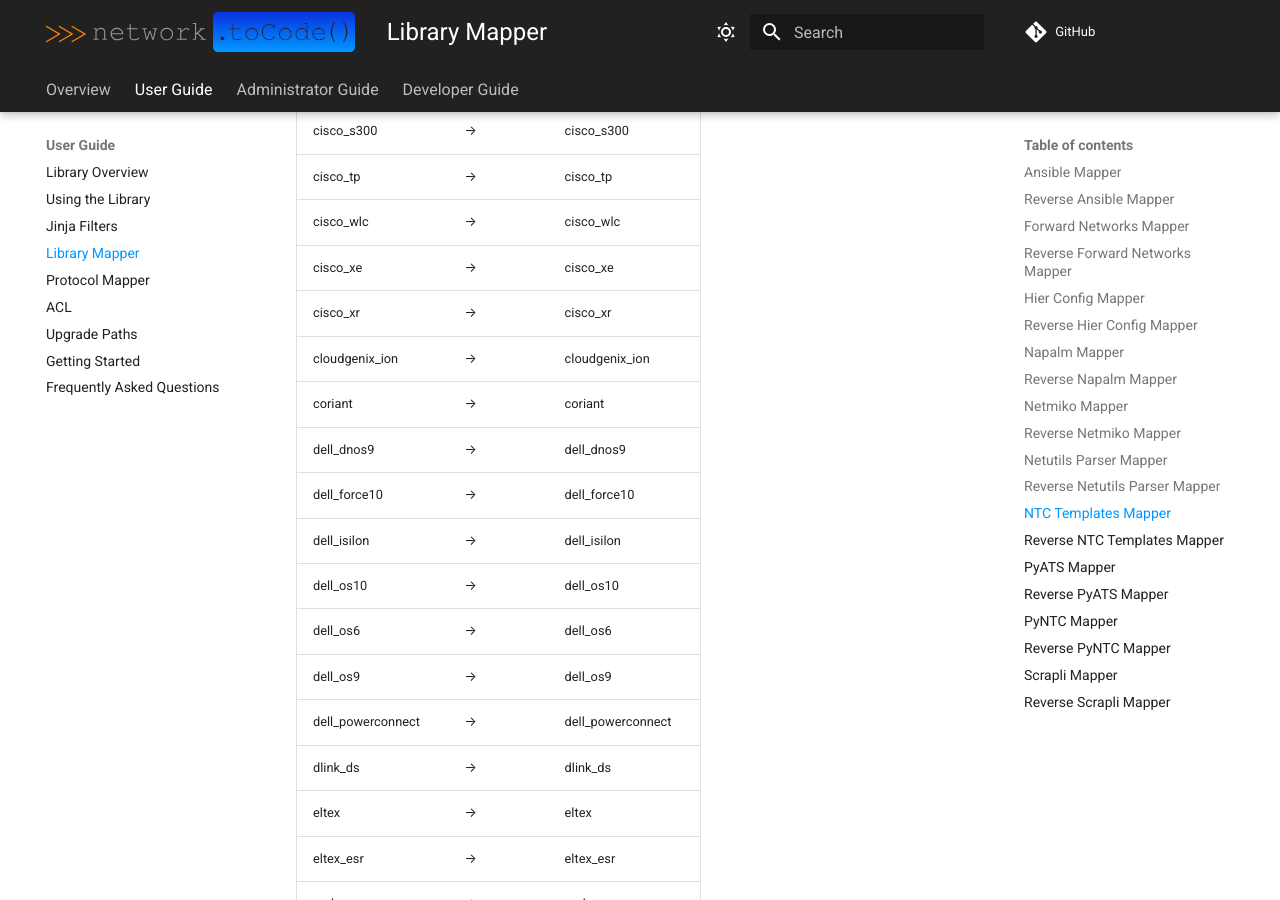
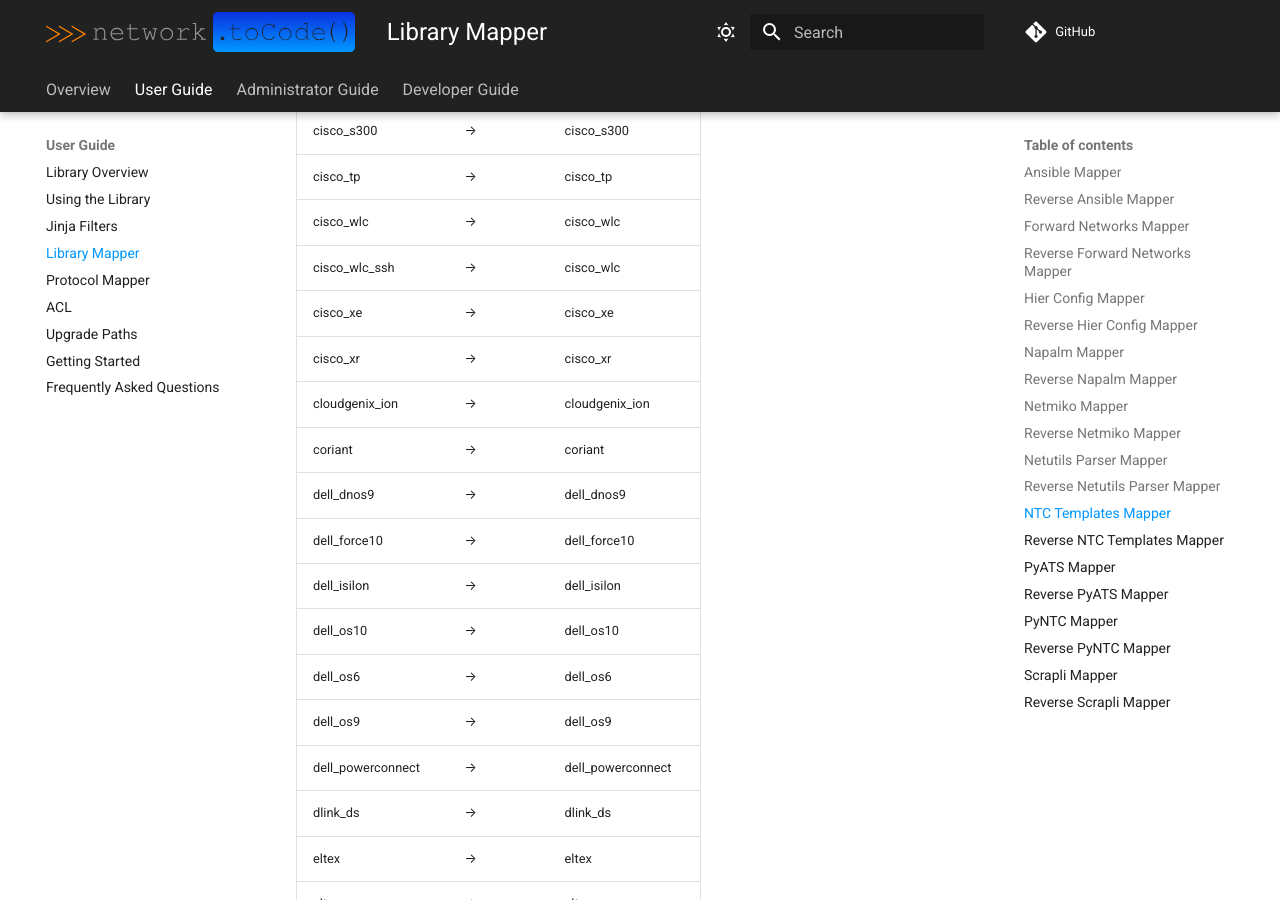
Before and after one commit to networktocode/netutils, an MkDocs documentation site: the page built from docs/user/lib_use_cases_lib_mapper.md, in a window 1280 px wide and 900 px high, scrolled down 22822 px. Built offline with MkDocs 1.6.1 and Material for MkDocs 9.7.7, drawn with Linux system fonts in a browser that asks for light colours; comment, search, counter and statistics services are not loaded; some of the changed text lies outside the part shown.

Commit message:
add cisco_wlc_ssh mapping to ntctemplates lib mapper (#620)

```diff
--- a/docs/user/lib_mapper/ntctemplates.md
+++ b/docs/user/lib_mapper/ntctemplates.md
@@ -33,6 +33,7 @@
 | cisco_s300 | → | cisco_s300 |
 | cisco_tp | → | cisco_tp |
 | cisco_wlc | → | cisco_wlc |
+| cisco_wlc_ssh | → | cisco_wlc |
 | cisco_xe | → | cisco_xe |
 | cisco_xr | → | cisco_xr |
 | cloudgenix_ion | → | cloudgenix_ion |
--- a/docs/user/lib_mapper/ntctemplates_reverse.md
+++ b/docs/user/lib_mapper/ntctemplates_reverse.md
@@ -32,7 +32,7 @@
 | cisco_nxos | → | cisco_nxos |
 | cisco_s300 | → | cisco_s300 |
 | cisco_tp | → | cisco_tp |
-| cisco_wlc | → | cisco_wlc |
+| cisco_wlc | → | cisco_wlc_ssh |
 | cisco_xe | → | cisco_ios |
 | cisco_xr | → | cisco_xr |
 | cloudgenix_ion | → | cloudgenix_ion |
```
Also changed, not shown: 1 other file.
